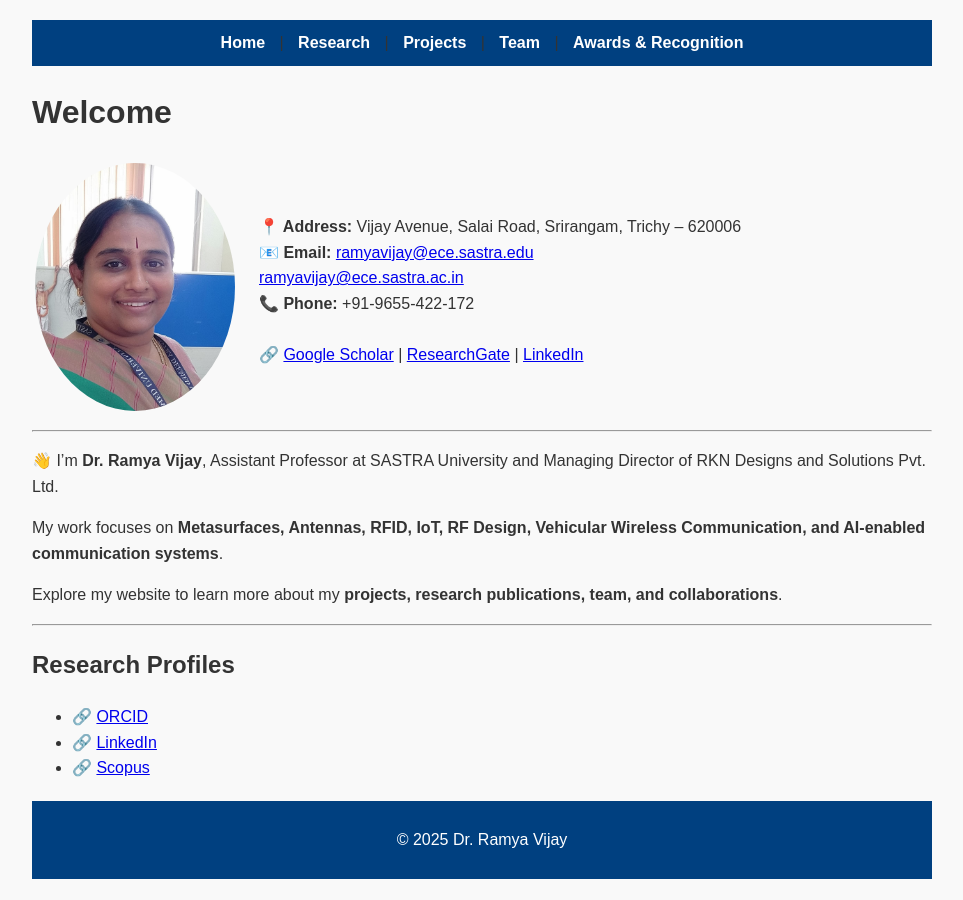
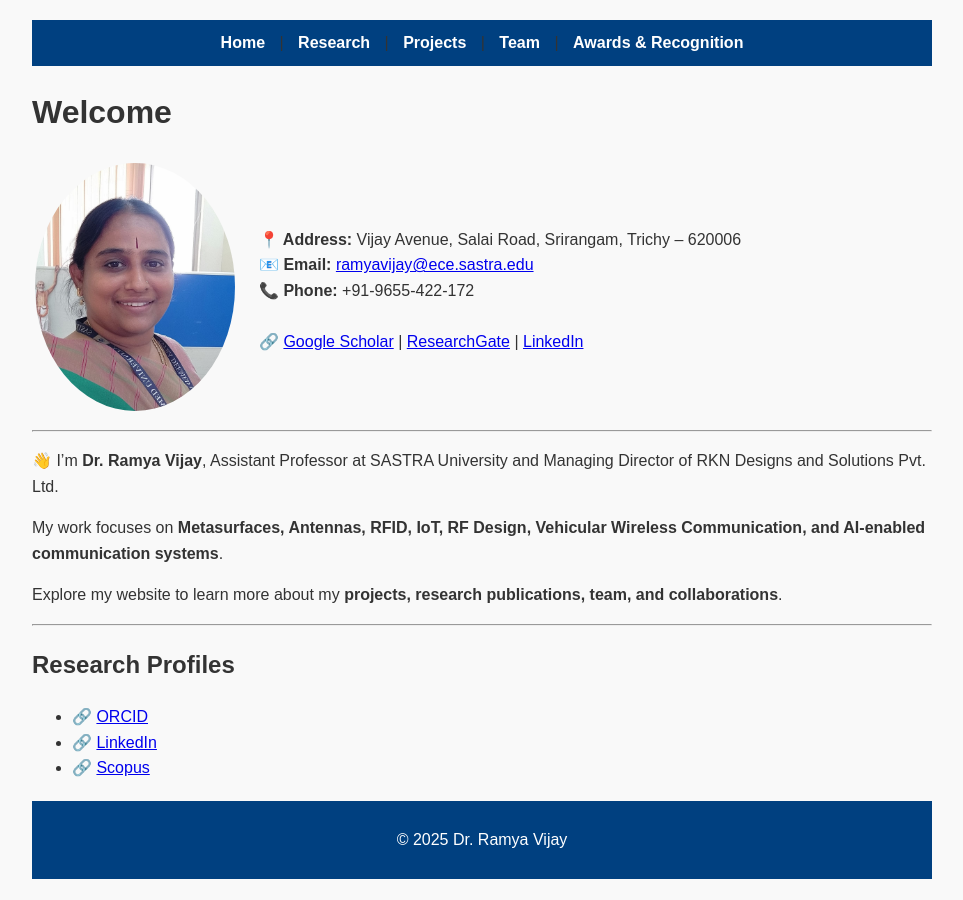
Before and after one commit to ramya-vijay/ramya-vijay.github.io, a Jekyll site: the page built from index.md, in a window 1280 px wide. Shown: the whole page, without its empty margins (158-1121 px from the left). Built offline with Jekyll 4.4.1, drawn with Linux system fonts in a browser that asks for light colours; our own code applies the rules of GitHub Pages for plain Markdown files.

Commit message:
Update index.md

```diff
--- a/index.md
+++ b/index.md
@@ -7,7 +7,7 @@
 </td>
  <td>
   <b>📍 Address:</b> Vijay Avenue, Salai Road, Srirangam, Trichy – 620006 <br>
-  <b>📧 Email:</b> <a href="mailto:ramyavijay@ece.sastra.edu">ramyavijay@ece.sastra.edu</a> <br> <a href="mailto:ramyavijay@ece.sastra.ac,in">ramyavijay@ece.sastra.ac.in</a> <br>
+  <b>📧 Email:</b> <a href="mailto:ramyavijay@ece.sastra.edu">ramyavijay@ece.sastra.edu</a> <br>
   <b>📞 Phone:</b> +91-9655-422-172 <br><br>
   🔗 <a href="#">Google Scholar</a> | <a href="#">ResearchGate</a> | <a href="https://www.linkedin.com/in/your-linkedin-id">LinkedIn</a>
 </td>
```
